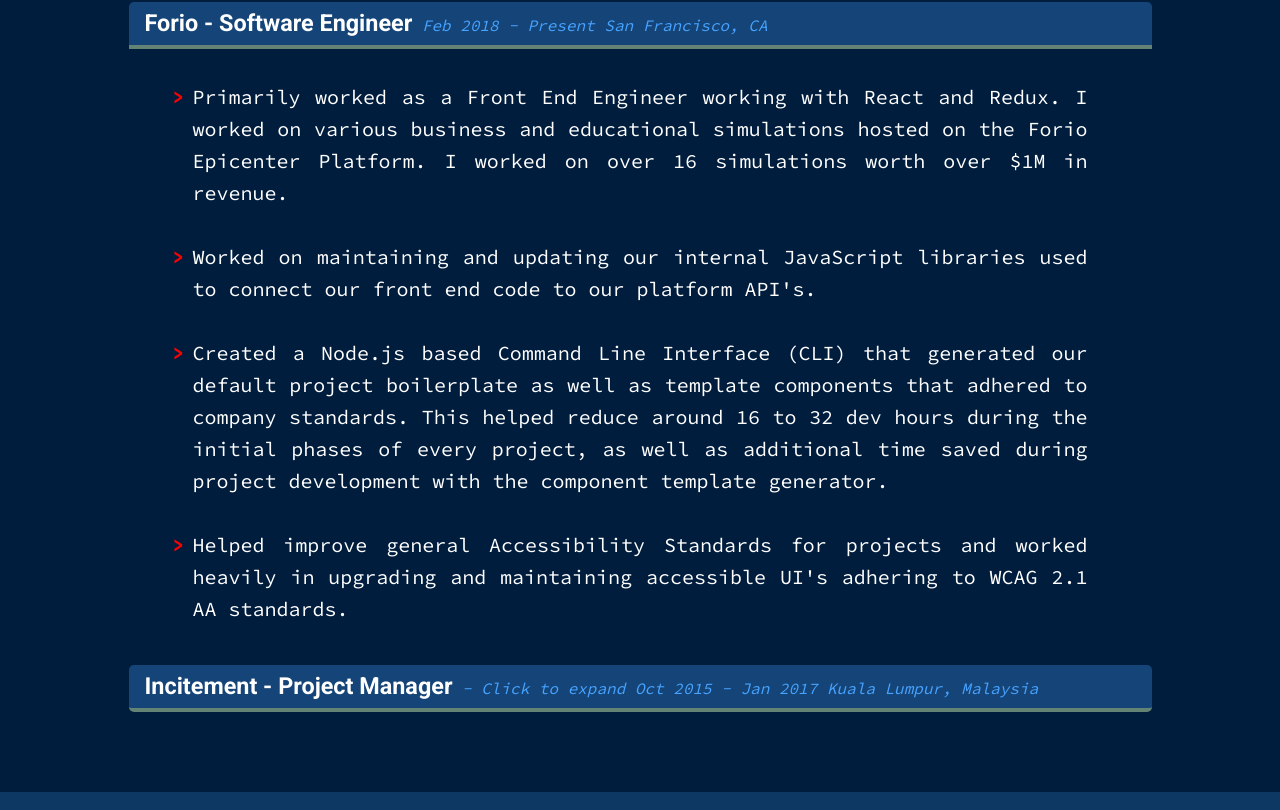
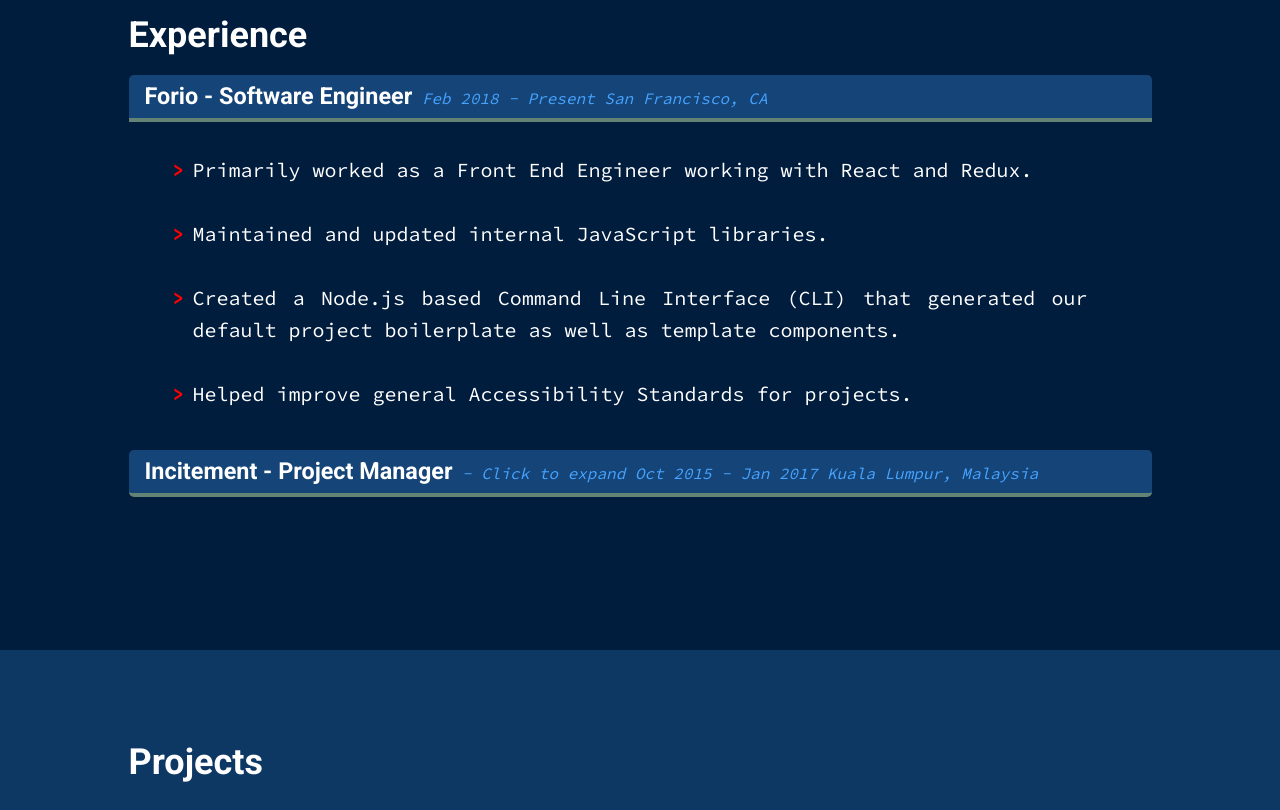
Before and after one commit to priyeshshah147/Portfolio, a React (Create React App) app in the folder portfolio/: page / in a window 1280 px wide. Shown: the part 1750-2560 px from the top of the page. Built offline with nearby package versions, Linux system fonts and the light colour scheme.

Commit message:
Reduce amount of text in experience

```diff
--- a/portfolio/src/components/experience/experience.jsx
+++ b/portfolio/src/components/experience/experience.jsx
@@ -16,16 +16,16 @@
                     >
                         <ul>
                             <li>
-                                Primarily worked as a Front End Engineer working with React and Redux. I worked on various business and educational simulations hosted on the Forio Epicenter Platform. I worked on over 16 simulations worth over $1M in revenue.
+                                Primarily worked as a Front End Engineer working with React and Redux.
                             </li>
                             <li>
-                                Worked on maintaining and updating our internal JavaScript libraries used to connect our front end code to our platform API's.
+                                Maintained and updated internal JavaScript libraries.
                             </li>
                             <li>
-                                Created a Node.js based Command Line Interface (CLI) that generated our default project boilerplate as well as template components that adhered to company standards. This helped reduce around 16 to 32 dev hours during the initial phases of every project, as well as additional time saved during project development with the component template generator.
+                                Created a Node.js based Command Line Interface (CLI) that generated our default project boilerplate as well as template components.
                             </li>
                             <li>
-                                Helped improve general Accessibility Standards for projects and worked heavily in upgrading and maintaining accessible UI's adhering to WCAG 2.1 AA standards.
+                                Helped improve general Accessibility Standards for projects.
                             </li>
                         </ul>
                     </Job>
@@ -38,13 +38,13 @@
                     >
                         <ul>
                             <li>
-                                Designed and managed the production of over 1000 DIY solar powered lights that were distribured to over 20 electricity deprived remote villages in Malaysia
+                                Designed and managed the production of over 1000 DIY solar powered lights.
                             </li>
                             <li>
-                                My project helped transition the company from a non-profit to a 7-figure social enterprise in Malaysia.
+                                Helped transition the company from a non-profit to a 7-figure social enterprise in Malaysia.
                             </li>
                             <li>
-                                Managed all aspects of the planning and building process, including materials procurement, location scouting, team management, volunteer engagement, event planning, weekly scrums, and more.
+                                Managed all aspects of the event and building process.
                             </li>
                             <li>
                                 Hosted 16 volunteer events, managed groups of 60 to 150 volunteers and staff per event.
```
